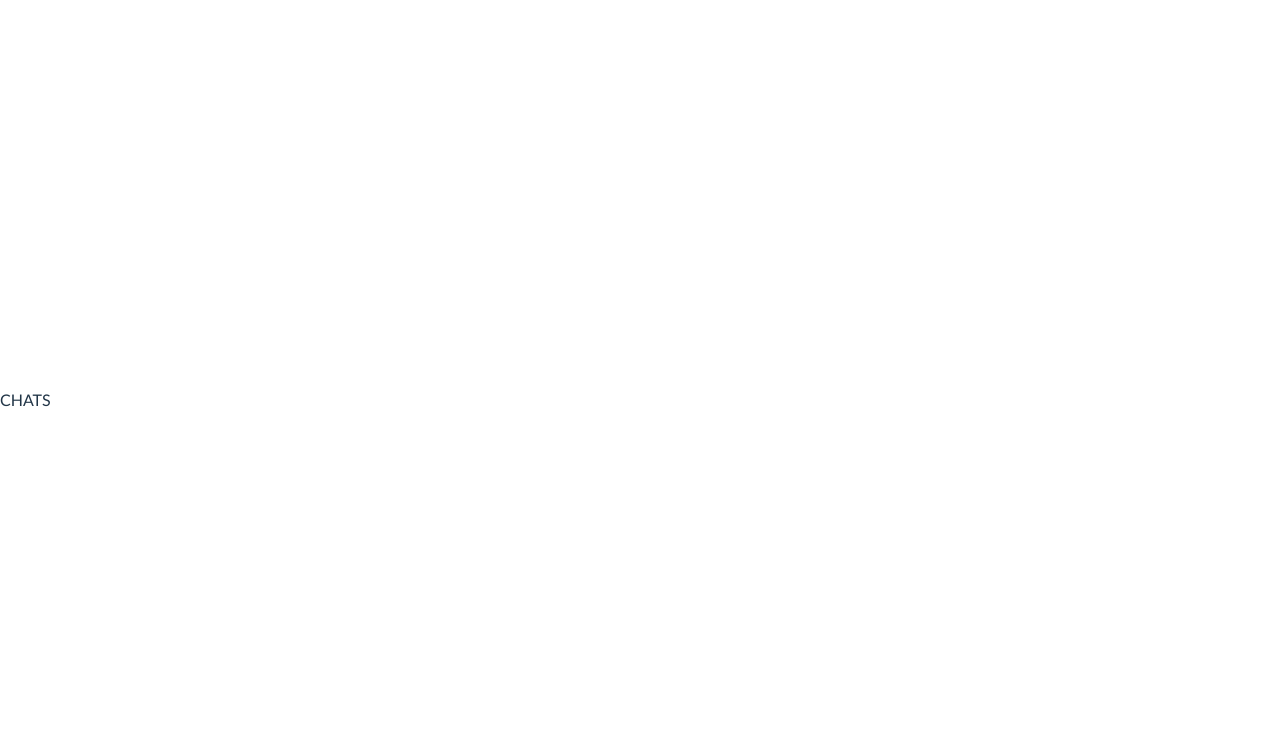
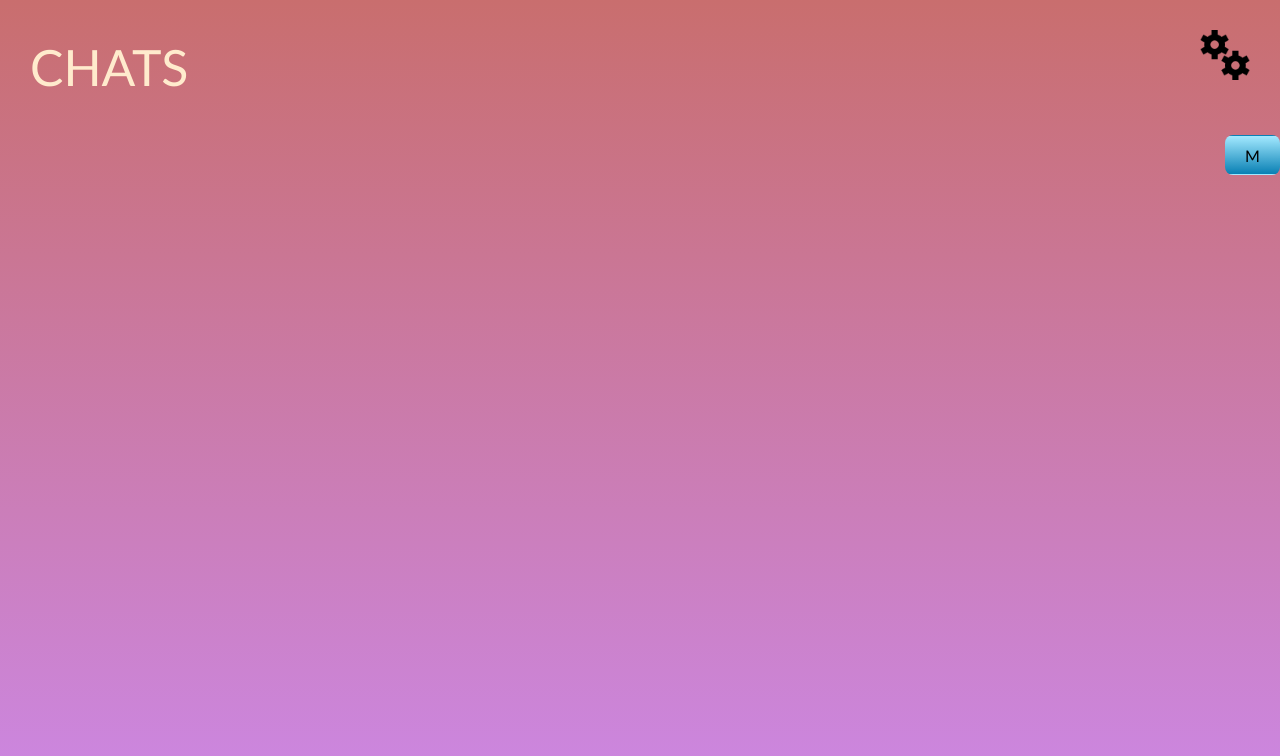
Before and after one commit to Santii08/Final_Project, a React (Vite) app: page /chats in a window 1280 px wide. Shown: the top 756 px of the page. Built offline with nearby package versions, Linux system fonts and the light colour scheme.

Commit message:
Avances Css

```diff
--- a/src/CSS/Chats.css
+++ b/src/CSS/Chats.css
@@ -0,0 +1,45 @@
+* {
+    font-family: 'Gill Sans', 'Gill Sans MT', Calibri, 'Trebuchet MS', sans-serif;
+    margin: 0;
+    padding: 0;
+}
+
+.big-boxC {
+    background: linear-gradient(0deg, #CC87E4, #C96E6E);
+    height: 100vh;
+    width: 100vw;
+
+    position: relative;
+
+    box-sizing: border-box;
+
+    color: blanchedalmond;
+
+    display:flex;
+    flex-direction: column;
+}
+
+.title {
+
+    display: flex;
+    align-items: start;
+    font-size: 50px;
+    margin: 30px;
+    justify-content: space-between;
+
+    p {
+
+    }
+
+    img {
+
+        width: 50px;
+        height: auto;
+    }
+}
+
+.boton {
+    display: flex;
+    justify-content: end;
+    align-items: end;
+}
--- a/src/CSS/Login.css
+++ b/src/CSS/Login.css
@@ -41,6 +41,8 @@ input[type ="password"] {
     box-sizing: border-box;
     border-radius: 10px;
     opacity: 0.6;
+    padding: 10px;
+    font-size: 15px;
 
     display: flex;
     align-items: center;
@@ -54,6 +56,10 @@ button{
 .pas {
     display: flex;
     align-items: start;
+
+    label{
+        padding: 30px;
+    }
 }
 
 .white-container {
--- a/src/CSS/Topics.css
+++ b/src/CSS/Topics.css
@@ -0,0 +1,20 @@
+/*Mobile First*/
+
+* {
+    font-family: 'Gill Sans', 'Gill Sans MT', Calibri, 'Trebuchet MS', sans-serif;
+}
+
+.big-boxT {
+    background: linear-gradient(0deg, #6E0FB9, #7B1C1C);
+    height: 100vh;
+    width: 100vw;
+
+    position: relative;
+
+    box-sizing: border-box;
+    text-align: center;
+    color: blanchedalmond;
+
+    display:flex;
+    flex-direction: column;
+}
--- a/src/routes/Chats.tsx
+++ b/src/routes/Chats.tsx
@@ -1,10 +1,20 @@
 import React from "react";
+import '../CSS/Chats.css'
+import img from '../assets/engranajes.png';
 
 const Chats = () => {
   return (
-    <div>
-      <p>CHATS</p>
+    <div className="big-boxC">
+      <div className="title">
+        <p>CHATS</p>
+        <img src={img} alt="Configuración"></img>
+      </div>
+
+      <div className="boton">
+        <button>M</button>
+      </div>
     </div>
+
   );
 };
 
--- a/src/routes/Topics.tsx
+++ b/src/routes/Topics.tsx
@@ -1,8 +1,9 @@
 import React from "react";
+import '../CSS/Topics.css'
 
 const Topics = () => {
   return (
-    <div>
+    <div className="big-boxT">
       <p>TOPICS</p>
     </div>
   );
```
Also changed, not shown: src/assets/engranajes.png (added).
